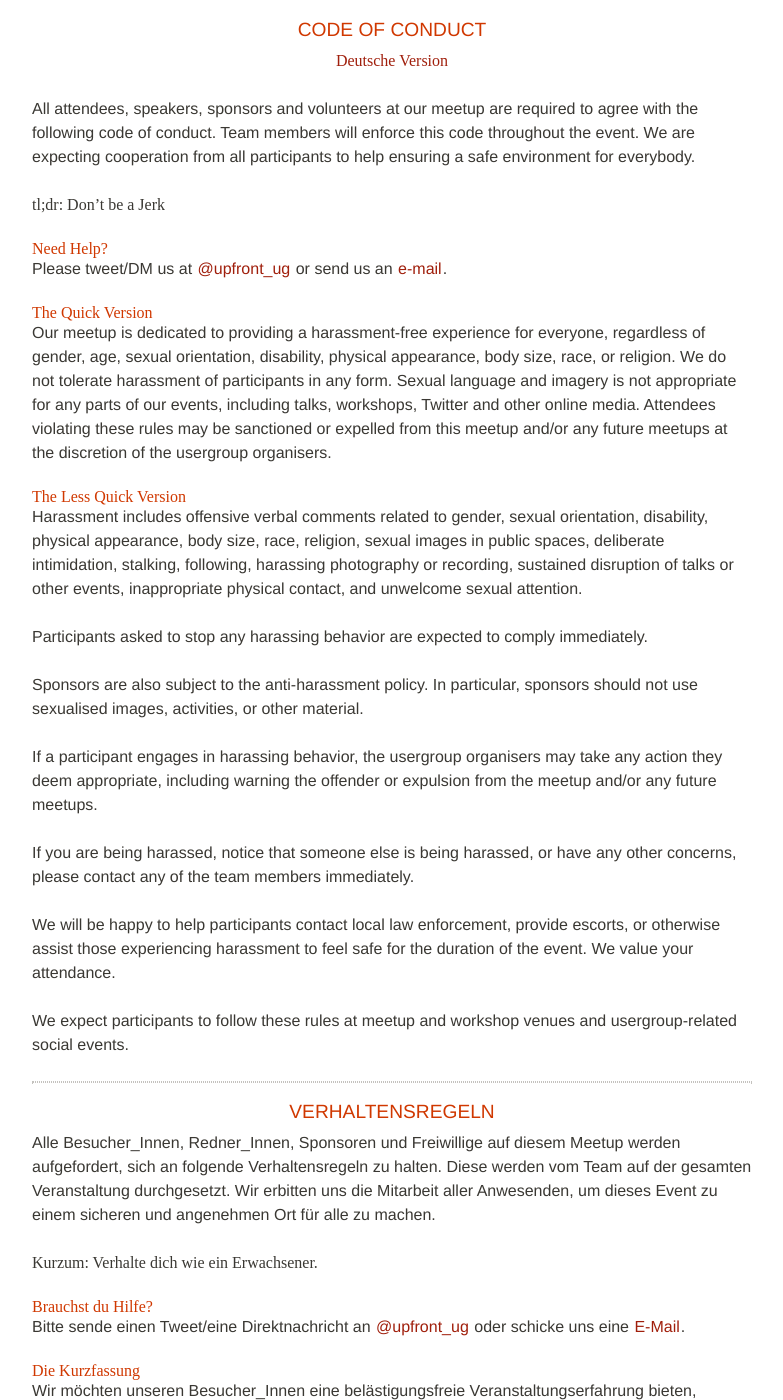
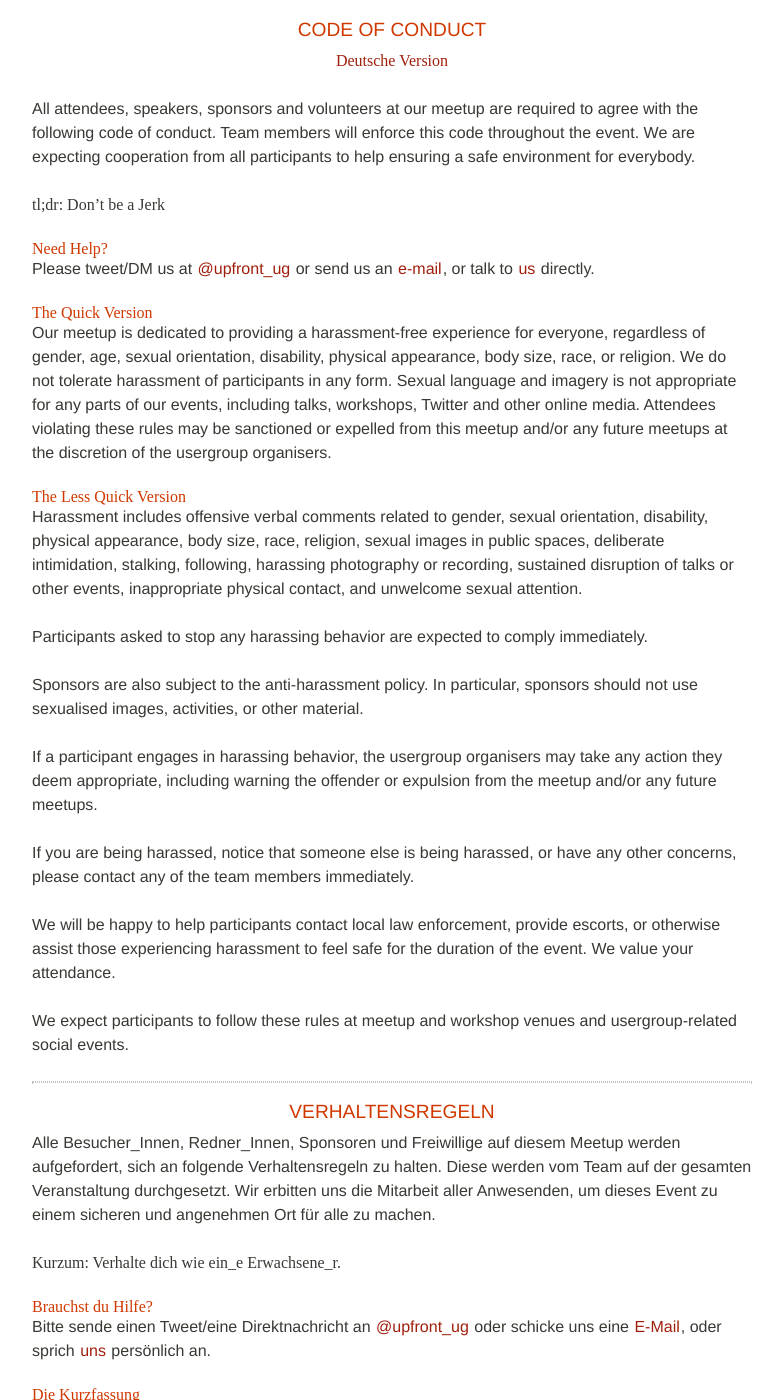
Before and after one commit to upfrontug/upfrontug.github.io, a Jekyll site: the page built from codeofconduct.html, in a window 1280 px wide and 1400 px high, scrolled down 484 px. Shown: the whole window, without its empty margins (248-1031 px from the left). Built offline with Jekyll 4.4.1, drawn with Linux system fonts in a browser that asks for light colours; nearby versions of some CDN libraries; comment, search, counter and statistics services are not loaded; a style sheet for code colours, icons or effects is not loaded.

Commit message:
Add link to team members to Code of Conduct

```diff
--- a/codeofconduct.html
+++ b/codeofconduct.html
@@ -11,7 +11,7 @@
 
 <h2>Need Help?</h2>
 
-<p>Please tweet/DM us at <a href="http://twitter.com/upfront_ug">@upfront_ug</a> or send us an <a href="mailto:team@upfront.ug">e-mail</a>.</p>
+<p>Please tweet/DM us at <a href="http://twitter.com/upfront_ug">@upfront_ug</a> or send us an <a href="mailto:team@upfront.ug">e-mail</a>, or talk to <a href="http://up.front.ug/#team">us</a> directly.</p>
 
 <h2>The Quick Version</h2>
 
@@ -39,11 +39,11 @@
 
 <p>Alle Besucher_Innen, Redner_Innen, Sponsoren und Freiwillige auf diesem Meetup werden aufgefordert, sich an folgende Verhaltensregeln zu halten. Diese werden vom Team auf der gesamten Veranstaltung durchgesetzt. Wir erbitten uns die Mitarbeit aller Anwesenden, um dieses Event zu einem sicheren und angenehmen Ort für alle zu machen.</p>
 
-<p><em>Kurzum: Verhalte dich wie ein Erwachsener.</em></p>
+<p><em>Kurzum: Verhalte dich wie ein_e Erwachsene_r.</em></p>
 
 <h2>Brauchst du Hilfe?</h2>
 
-<p>Bitte sende einen Tweet/eine Direktnachricht an <a href="http://twitter.com/upfront_ug">@upfront_ug</a> oder schicke uns eine <a href="mailto:team@upfront.ug">E-Mail</a>.</p>
+<p>Bitte sende einen Tweet/eine Direktnachricht an <a href="http://twitter.com/upfront_ug">@upfront_ug</a> oder schicke uns eine <a href="mailto:team@upfront.ug">E-Mail</a>, oder sprich <a href="http://up.front.ug/#team">uns</a> persönlich an.</p>
 
 <h2>Die Kurzfassung</h2>
 
```
